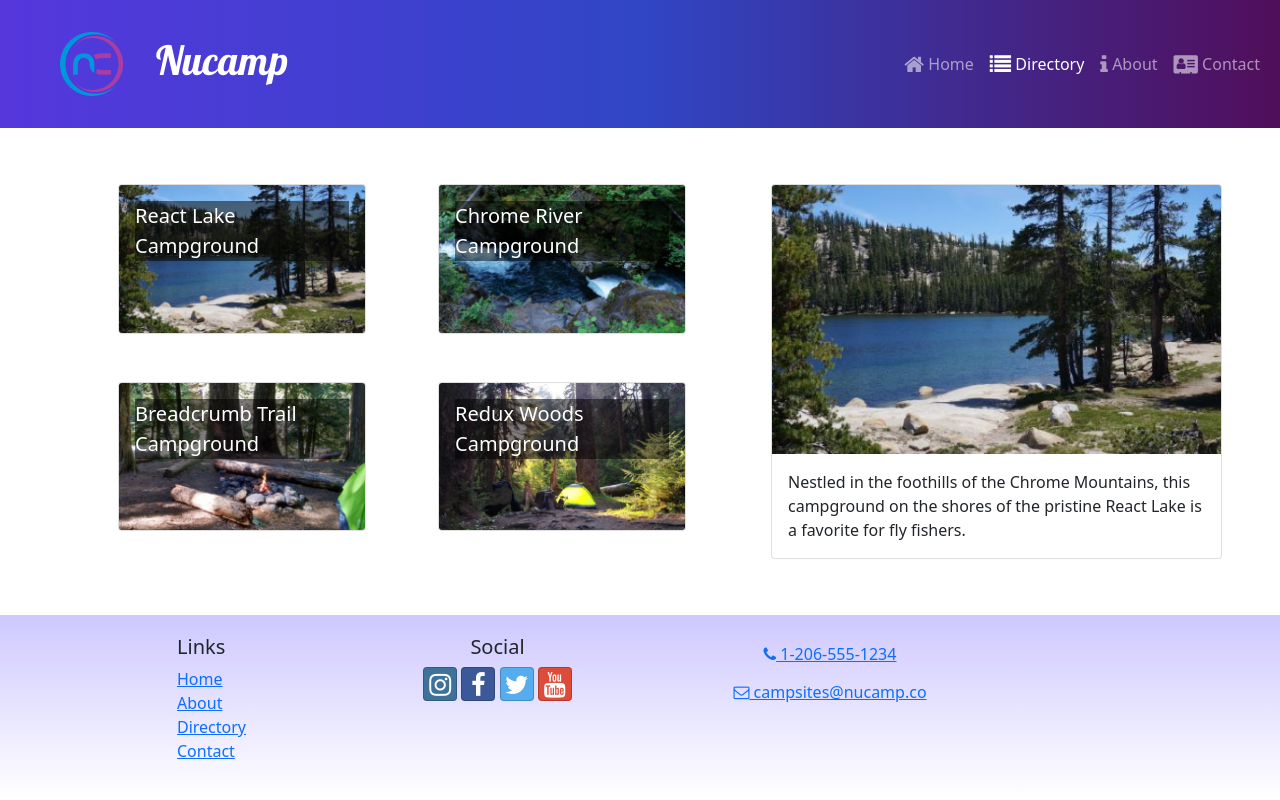
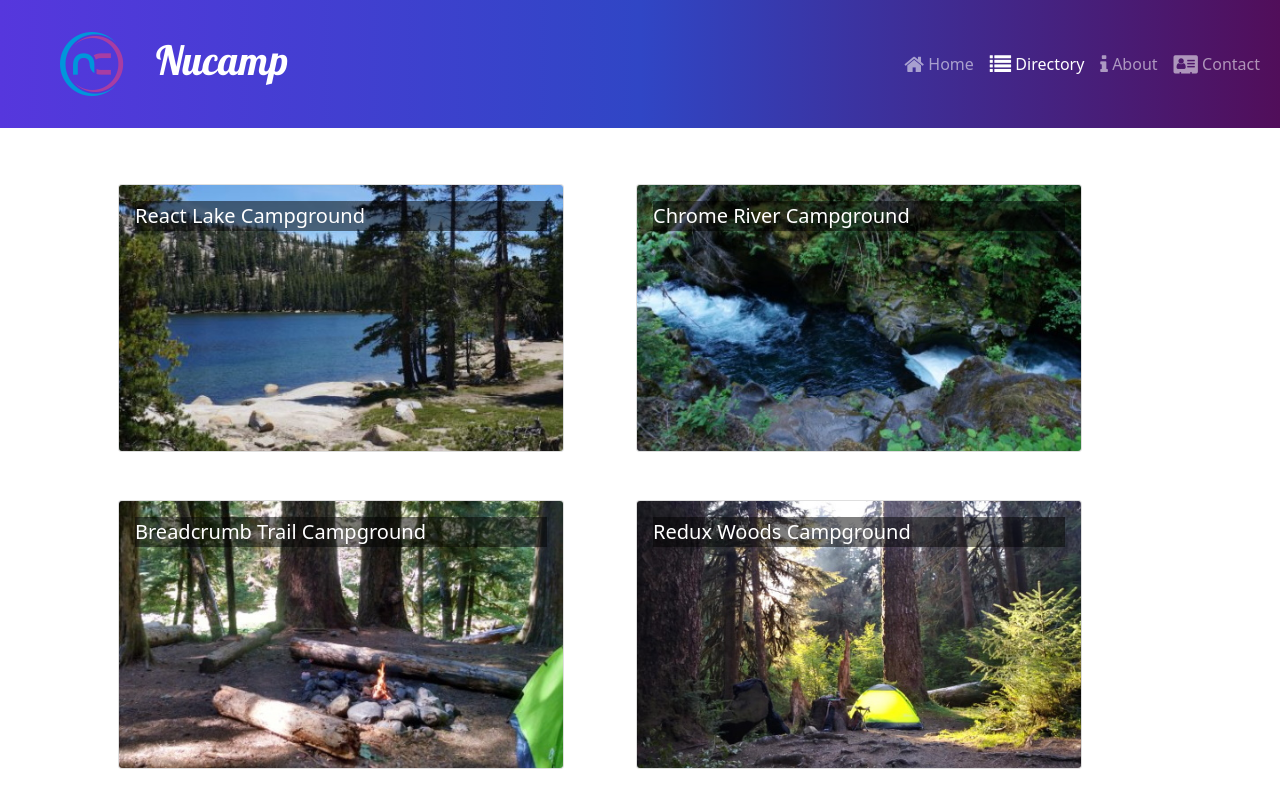
Before and after one commit to yungtyyler/nucampsite-react, a React (Create React App) app: page /directory in a window 1280 px wide. Shown: the top 800 px of the page. Built offline with nearby package versions, Linux system fonts and the light colour scheme.

Commit message:
CampsiteDetailPage with useParams

```diff
--- a/src/App.js
+++ b/src/App.js
@@ -4,6 +4,7 @@
 import CampsitesDirectoryPage from './pages/CampsitesDirectoryPage';
 import Header from './components/Header';
 import Footer from './components/Footer';
+import CampsiteDetailPage from './pages/CampsiteDetailPage';
 import './App.css';
 
 
@@ -15,6 +16,7 @@
         <Route path='/' element={ <HomePage /> } />
         <Route path='contact' element={ <ContactPage/> } />
         <Route path='directory' element={ <CampsitesDirectoryPage/> } />
+        <Route path='directory/:campsiteId' element={<CampsiteDetailPage />} />
       </Routes>
       <Footer />
     </div>
--- a/src/features/campsites/CampsiteCard.js
+++ b/src/features/campsites/CampsiteCard.js
@@ -1,8 +1,10 @@
 import {Card, CardImg, CardImgOverlay, CardTitle} from 'reactstrap';
+import { Link } from 'react-router-dom';
 
 const CampsiteCard = ({ campsite }) => {
-    const { image, name } = campsite;
+    const { id, image, name } = campsite;
     return (
+        <Link to={`${id}`}>
             <Card>
                 <CardImg
                     width='100%'
@@ -13,6 +15,7 @@
                     <CardTitle>{name}</CardTitle>
                 </CardImgOverlay>
             </Card>
+        </Link>
     );
 };
 
--- a/src/features/campsites/CampsitesList.js
+++ b/src/features/campsites/CampsitesList.js
@@ -2,7 +2,7 @@
 import { Col, Row } from 'reactstrap';
 import { selectAllCampsites } from './campsitesSlice';
 
-const CampsitesList = ({ setCampsiteId }) => {
+const CampsitesList = () => {
     const campsites = selectAllCampsites();
 
     return (
@@ -14,7 +14,6 @@
                             className="m-4"
                             md='5'
                             key={campsite.id}
-                            onClick={() => setCampsiteId(campsite.id)}
                         >
                             <CampsiteCard campsite={campsite} />
                         </Col>
--- a/src/features/campsites/campsitesSlice.js
+++ b/src/features/campsites/campsitesSlice.js
@@ -9,7 +9,7 @@
 // }
 
 export const selectCampsiteById = (id) => {
-    return CAMPSITES.find((campsite) => campsite.id === id);
+    return CAMPSITES.find((campsite) => campsite.id === parseInt(id));
 };
 
 export const selectFeaturedCampsite = () => {
--- /dev/null
+++ b/src/pages/CampsiteDetailPage.js
@@ -0,0 +1,19 @@
+import { Container, Row } from 'reactstrap';
+import { useParams } from 'react-router-dom';
+import { selectCampsiteById } from '../features/campsites/campsitesSlice';
+import CampsiteDetail from '../features/campsites/CampsiteDetail';
+
+const CampsiteDetailPage = () => {
+    const { campsiteId } = useParams();
+    const campsite = selectCampsiteById(campsiteId);
+
+    return (
+        <Container>
+            <Row>
+                <CampsiteDetail campsite={campsite} />
+            </Row>
+        </Container>
+    );
+};
+
+export default CampsiteDetailPage;
--- a/src/pages/CampsitesDirectoryPage.js
+++ b/src/pages/CampsitesDirectoryPage.js
@@ -1,23 +1,10 @@
-import { useState } from 'react';
-import { Container, Row, Col } from 'reactstrap';
-import CampsiteDetail from '../features/campsites/CampsiteDetail';
+import { Container } from 'reactstrap';
 import CampsitesList from '../features/campsites/CampsitesList';
-import { selectCampsiteById } from '../features/campsites/campsitesSlice';
 
 const CampsitesDirectoryPage = () => {
-    const [campsiteId, setCampsiteId] = useState(0);
-    const selectedCampsite = selectCampsiteById(campsiteId);
-
     return (
         <Container>
-            <Row>
-                <Col sm='5' md='7'>
-                    <CampsitesList setCampsiteId={setCampsiteId} />
-                </Col>
-                <Col sm='7' md='5'>
-                    <CampsiteDetail campsite={selectedCampsite} />
-                </Col>
-            </Row>
+            <CampsitesList />
         </Container>
     );
 };
```
Lines whose indentation alone changed are shown as unchanged.
